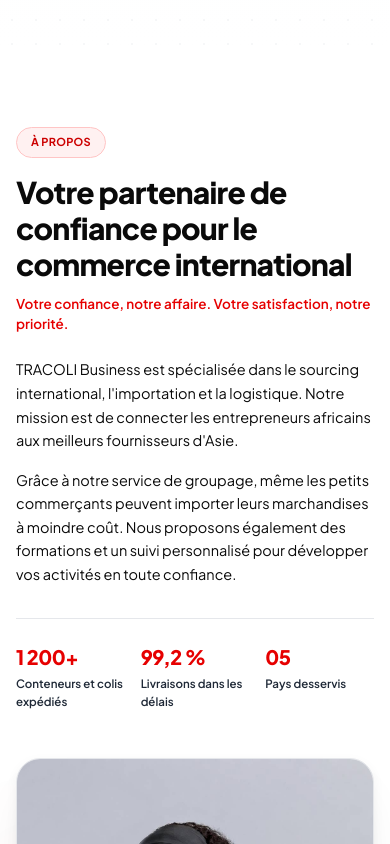
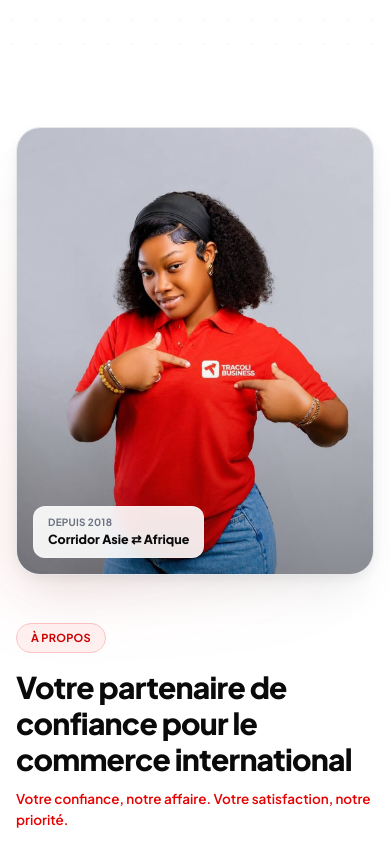
Before and after one commit to PATAWALA/TRACOLI-BUSINESS, a Next.js app: page / in a window 390 px wide. Shown: the part 1720-2564 px from the top of the page. Built offline with nearby package versions, Linux system fonts and the light colour scheme.

Commit message:
984 update

```diff
--- a/src/components/AboutSection.tsx
+++ b/src/components/AboutSection.tsx
@@ -12,10 +12,9 @@ export default function AboutSection() {
       <div className="mx-auto max-w-6xl px-4 sm:px-6 lg:px-8">
         <div className="grid items-center gap-12 lg:grid-cols-2 lg:gap-16">
           {/* ============================================================
-              COLONNE GAUCHE — IMAGE
+              IMAGE — 1er sur mobile, à gauche sur desktop
               ============================================================ */}
-          <div className="relative order-2 lg:order-1">
-            {/* Halo décoratif */}
+          <div className="relative">
             <div className="pointer-events-none absolute -inset-4 rounded-[2rem] bg-gradient-to-tr from-tracoli-500/10 via-transparent to-transparent blur-2xl" />
 
             <div className="relative aspect-[4/5] w-full overflow-hidden rounded-3xl border border-ink-200 shadow-card-lg sm:aspect-[4/3] lg:aspect-[4/5]">
@@ -32,10 +31,8 @@ export default function AboutSection() {
                 className="object-cover"
               />
 
-              {/* Overlay subtil */}
               <div className="pointer-events-none absolute inset-0 bg-gradient-to-t from-ink-900/30 via-transparent to-transparent" />
 
-              {/* Badge flottant */}
               <div className="absolute bottom-4 left-4 rounded-xl border border-white/20 bg-white/90 px-3.5 py-2 backdrop-blur-sm">
                 <p className="text-[10px] font-bold tracking-wide text-ink-500 uppercase">
                   {locale === "fr" ? "Depuis 2018" : "Since 2018"}
@@ -50,9 +47,9 @@ export default function AboutSection() {
           </div>
 
           {/* ============================================================
-              COLONNE DROITE — TEXTE + STATS
+              TEXTE — 2e sur mobile, à droite sur desktop
               ============================================================ */}
-          <div className="order-1 lg:order-2">
+          <div>
             <span className="inline-flex items-center gap-2 rounded-full border border-tracoli-200 bg-tracoli-50 px-3.5 py-1.5 text-[11px] font-bold tracking-wide text-tracoli-600 uppercase">
               {ABOUT.eyebrow[locale]}
             </span>
@@ -71,7 +68,6 @@ export default function AboutSection() {
               ))}
             </div>
 
-            {/* Stats compactes */}
             <div className="mt-8 grid grid-cols-3 gap-4 border-t border-ink-200 pt-6">
               {STATS.map((s) => (
                 <div key={s.label.fr}>
```
